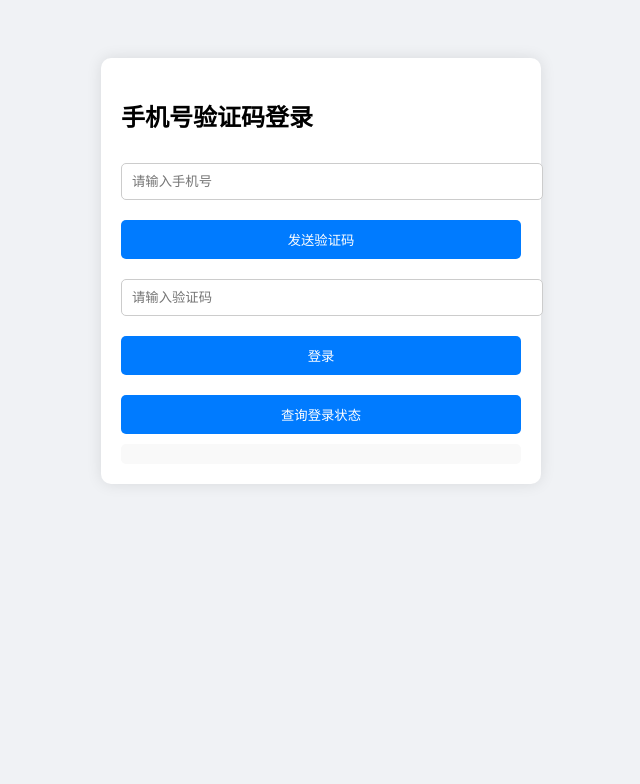
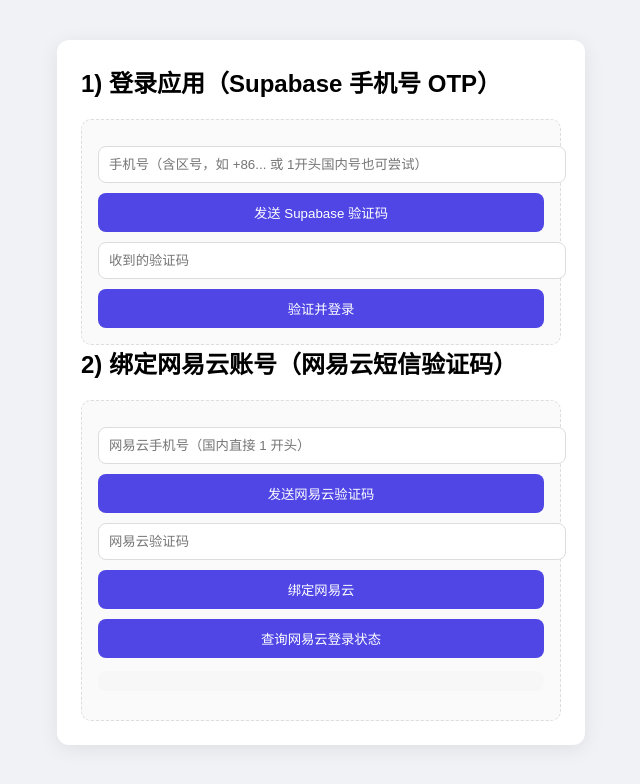
Before and after one commit to sugarushhh/AiMR, a Flask app: page / in a window 1280 px wide. Shown: the top 784 px of the page, without its empty margins (319-959 px from the left). Run offline with Flask 3, Linux system fonts and the light colour scheme; some libraries are stand-ins or nearby versions.

Commit message:
Add files via upload

```diff
--- a/app.py
+++ b/app.py
@@ -1,39 +1,181 @@
+import os
+import threading
+import time
+import requests
+from functools import wraps
 from flask import Flask, request, jsonify, render_template
+
+# NeteaseCloudMusic SDK
 from NeteaseCloudMusic import NeteaseCloudMusicApi
-import os
 
-app = Flask(__name__)
-netease = NeteaseCloudMusicApi()  # 初始化API
+# Supabase
+from supabase import create_client, Client
 
-# 前端页面
+SUPABASE_URL = os.environ.get("SUPABASE_URL", "")
+SUPABASE_ANON_KEY = os.environ.get("SUPABASE_ANON_KEY", "")
+SUPABASE_SERVICE_ROLE_KEY = os.environ.get("SUPABASE_SERVICE_ROLE_KEY", "")
+
+app = Flask(__name__, template_folder="templates")
+netease = NeteaseCloudMusicApi()
+supabase: Client = create_client(SUPABASE_URL, SUPABASE_SERVICE_ROLE_KEY)  # 后端用 service_role 便于写入
+
+# ---------- 可选：自唤醒，防止 Render 休眠 ----------
+def keep_alive():
+    url = os.environ.get("RENDER_URL") or ""  # 你可在 env 里加 RENDER_URL = https://your.onrender.com
+    if not url:
+        return
+    while True:
+        try:
+            requests.get(url, timeout=10)
+        except:
+            pass
+        time.sleep(300)  # 5 分钟
+
+threading.Thread(target=keep_alive, daemon=True).start()
+
+
+# ---------- 工具：校验 Supabase 前端传来的 JWT ----------
+import httpx
+
+def get_supabase_user_from_jwt(token: str):
+    """
+    通过 GoTrue /auth/v1/user 验证前端 Supabase JWT 并取回 user 对象
+    """
+    if not token:
+        return None, "missing token"
+    headers = {
+        "Authorization": f"Bearer {token}",
+        "apikey": SUPABASE_ANON_KEY,  # 前端同款 anon key
+    }
+    url = f"{SUPABASE_URL}/auth/v1/user"
+    try:
+        resp = httpx.get(url, headers=headers, timeout=10)
+        if resp.status_code == 200:
+            return resp.json(), None
+        return None, f"auth error: {resp.text}"
+    except Exception as e:
+        return None, str(e)
+
+def require_auth(f):
+    @wraps(f)
+    def wrapper(*args, **kwargs):
+        auth_header = request.headers.get("Authorization", "")
+        token = ""
+        if auth_header.lower().startswith("bearer "):
+            token = auth_header.split(" ", 1)[1].strip()
+        user, err = get_supabase_user_from_jwt(token)
+        if err or not user:
+            return jsonify({"error": "unauthorized", "detail": err}), 401
+        # user 对象里有 id
+        request.supabase_user = user
+        return f(*args, **kwargs)
+    return wrapper
+
+
+# ------------------- 前端页面 -------------------
 @app.route("/")
 def index():
-    return render_template("index.html")
+    # 你的 templates/login.html
+    return render_template("login.html")
 
-# 发送验证码
-@app.route("/captcha", methods=["POST"])
-def send_captcha():
+
+# ------------------- 网易云绑定与数据接口 -------------------
+
+@app.route("/api/netease/send_captcha", methods=["POST"])
+@require_auth
+def ne_send_captcha():
     phone = request.form.get("phone")
     if not phone:
         return jsonify({"error": "缺少手机号"}), 400
-    result = netease.request("/captcha/sent", {"phone": str(phone)})
-    return jsonify(result)
+    res = netease.request("/captcha/sent", {"phone": str(phone)})
+    return jsonify(res)
 
-# 手机号 + 验证码登录
-@app.route("/login", methods=["POST"])
-def login():
+@app.route("/api/netease/login", methods=["POST"])
+@require_auth
+def ne_login():
+    """
+    前端传来 phone + captcha，调用网易云登陆
+    成功后将返回的 cookie 写入 netease_accounts 表
+    """
     phone = request.form.get("phone")
     captcha = request.form.get("captcha")
     if not phone or not captcha:
         return jsonify({"error": "缺少手机号或验证码"}), 400
+
+    # 1) 网易云登录
     result = netease.request("/login/cellphone", {"phone": str(phone), "captcha": str(captcha)})
-    return jsonify(result)
 
-# 查询登录状态
-@app.route("/status", methods=["GET"])
-def status():
-    result = netease.request("/login/status")
-    return jsonify(result)
+    # 2) 检查结果并拿 cookie（SDK 会把 cookie 存在 netease.cookie 字段；也会在工作目录生成 cookie_storage）
+    cookie = getattr(netease, "cookie", None)
+
+    if result.get("code") != 200 or not cookie:
+        return jsonify({"error": "网易云登录失败", "raw": result}), 400
+
+    # 3) 取 Supabase user_id
+    user_id = request.supabase_user["id"]
+    nickname = None
+    try:
+        # 查一下登录状态拿 profile（可选）
+        status = netease.request("/login/status")
+        nickname = status.get("data", {}).get("data", {}).get("profile", {}).get("nickname")
+    except:
+        pass
+
+    # 4) 写入/更新 netease_accounts（同一用户只保留一条的话可以先 upsert）
+    # 这里用 service_role，RLS 不生效
+    supabase.table("netease_accounts").insert({
+        "user_id": user_id,
+        "phone": str(phone),
+        "cookie": cookie,   # 生产环境建议加密
+        "nickname": nickname
+    }).execute()
+
+    return jsonify({"ok": True, "nickname": nickname})
+
+@app.route("/api/netease/status", methods=["GET"])
+@require_auth
+def ne_status():
+    try:
+        status = netease.request("/login/status")
+        return jsonify(status)
+    except Exception as e:
+        return jsonify({"error": str(e)}), 500
+
+@app.route("/api/history/sync", methods=["POST"])
+@require_auth
+def sync_history():
+    """
+    示例：从网易云拉取最近播放并落库
+    实际接口你可以用 /user/record 或 /record/recent/song 等（按 SDK 文档选择）
+    这里示例用一个假的结果结构说明如何写库
+    """
+    user_id = request.supabase_user["id"]
+
+    # 保底：确保 DB 有 cookie（如果你想每次都用 SDK 的内存 cookie，也可以）
+    acc = supabase.table("netease_accounts").select("*").eq("user_id", user_id).limit(1).execute()
+    if not acc.data:
+        return jsonify({"error": "未绑定网易云账号"}), 400
+
+    # TODO 这里根据 SDK 文档去请求实际历史接口，你可以替换为真实调用
+    # 例如：recent = netease.request("/record/recent/song", {"limit": "50"})
+    # 这里给个示例列表：
+    recent_list = [
+        {"song_id": "33894312", "song_name": "Lemon", "artist": "米津玄師", "played_at": time.strftime("%Y-%m-%dT%H:%M:%SZ", time.gmtime())},
+    ]
+
+    # 批量落库
+    rows = [{"user_id": user_id, **item} for item in recent_list]
+    if rows:
+        supabase.table("listening_history").insert(rows).execute()
+
+    return jsonify({"ok": True, "count": len(rows)})
+
+
+# 健康检查
+@app.route("/health", methods=["GET"])
+def health():
+    return jsonify({"ok": True})
+
 
 if __name__ == "__main__":
     port = int(os.environ.get("PORT", 5000))
--- a/requirements.txt
+++ b/requirements.txt
@@ -2,3 +2,7 @@ flask
 requests
 NeteaseCloudMusic
 setuptools
+supabase==2.*
+httpx
+pyjwt
+cryptography
--- a/templates/login.html
+++ b/templates/login.html
@@ -1,39 +1,120 @@
 <!DOCTYPE html>
-<html>
+<html lang="zh-CN">
 <head>
-  <meta charset="utf-8">
-  <title>网易云扫码登录</title>
-  <link rel="stylesheet" href="/static/style.css">
+<meta charset="UTF-8" />
+<title>登录与绑定网易云</title>
+<meta name="viewport" content="width=device-width, initial-scale=1" />
+<style>
+  body{font-family:Arial,Helvetica,sans-serif;background:#f0f2f5;margin:0;padding:40px}
+  .wrap{max-width:480px;margin:0 auto;background:#fff;padding:24px;border-radius:12px;box-shadow:0 4px 20px rgba(0,0,0,0.08)}
+  h2{margin:0 0 16px}
+  input,button{width:100%;padding:10px;border:1px solid #ddd;border-radius:8px;margin-top:10px}
+  button{background:#4f46e5;color:#fff;border:none;cursor:pointer}
+  button:hover{opacity:.9}
+  .card{margin-top:20px;padding:16px;border:1px dashed #ddd;border-radius:10px;background:#fafafa}
+  pre{white-space:pre-wrap;background:#f7f7f7;padding:10px;border-radius:8px;max-height:220px;overflow:auto}
+</style>
 </head>
 <body>
-  <div class="container">
-    <h2>扫码登录网易云音乐</h2>
-    <img id="qrimg" src="" alt="二维码" />
-    <p id="status">请使用网易云音乐APP扫码</p>
+<div class="wrap">
+  <h2>1) 登录应用（Supabase 手机号 OTP）</h2>
+  <div class="card">
+    <input id="sp_phone" placeholder="手机号（含区号，如 +86... 或 1开头国内号也可尝试）" />
+    <button onclick="sendSpOtp()">发送 Supabase 验证码</button>
+    <input id="sp_code" placeholder="收到的验证码" />
+    <button onclick="verifySpOtp()">验证并登录</button>
+    <div id="sp_result"></div>
   </div>
 
-  <script>
-    async function loadQR() {
-      let res = await fetch('/get_qr');
-      let data = await res.json();
-      document.getElementById('qrimg').src = data.qrimg;
+  <h2>2) 绑定网易云账号（网易云短信验证码）</h2>
+  <div class="card">
+    <input id="ne_phone" placeholder="网易云手机号（国内直接 1 开头）" />
+    <button onclick="sendNeCaptcha()">发送网易云验证码</button>
+    <input id="ne_code" placeholder="网易云验证码" />
+    <button onclick="bindNetease()">绑定网易云</button>
+    <button onclick="checkNeStatus()">查询网易云登录状态</button>
+    <pre id="ne_result"></pre>
+  </div>
+</div>
 
-      checkStatus();
-    }
+<script src="https://cdn.jsdelivr.net/npm/@supabase/supabase-js@2"></script>
+<script>
+const SUPABASE_URL = "https://eiyaloehytwaralfqsrk.supabase.co";
+const SUPABASE_ANON_KEY = "eyJhbGciOiJIUzI1NiIsInR5cCI6IkpXVCJ9.eyJpc3MiOiJzdXBhYmFzZSIsInJlZiI6ImVpeWFsb2VoeXR3YXJhbGZxc3JrIiwicm9sZSI6ImFub24iLCJpYXQiOjE3NTUxMzk1MzYsImV4cCI6MjA3MDcxNTUzNn0.t6E4Ps8qRsukYJUFUJ7ZTuc3nmn0SeKlSFIUi2QcVKk";
+const supabase = window.supabase.createClient(SUPABASE_URL, SUPABASE_ANON_KEY);
 
-    async function checkStatus() {
-      let interval = setInterval(async () => {
-        let res = await fetch('/check_qr');
-        let data = await res.json();
-        document.getElementById('status').innerText = data.msg;
-        if (data.code === 200) {
-          clearInterval(interval);
-          alert("登录成功！");
-        }
-      }, 3000);
-    }
+const $ = (id) => document.getElementById(id);
 
-    loadQR();
-  </script>
+async function sendSpOtp() {
+  const phone = $("sp_phone").value.trim();
+  if (!phone) return alert("请输入手机号");
+  const { data, error } = await supabase.auth.signInWithOtp({
+    phone,
+    options: { shouldCreateUser: true }
+  });
+  $("sp_result").innerText = error ? ("发送失败：" + error.message) : "验证码已发送";
+}
+
+async function verifySpOtp() {
+  const phone = $("sp_phone").value.trim();
+  const code = $("sp_code").value.trim();
+  if (!phone || !code) return alert("请输入手机号与验证码");
+  const { data, error } = await supabase.auth.verifyOtp({ phone, token: code, type: "sms" });
+  $("sp_result").innerText = error ? ("登录失败：" + error.message) : "登录成功";
+}
+
+async function getToken() {
+  const { data } = await supabase.auth.getSession();
+  return data?.session?.access_token || null;
+}
+
+// 下面这些调用你部署在 Render 的后端接口（同域，无需 CORS）
+async function sendNeCaptcha() {
+  const token = await getToken();
+  if (!token) return alert("请先完成上方 Supabase 登录");
+  const phone = $("ne_phone").value.trim();
+  if (!phone) return alert("请输入网易云手机号");
+
+  const res = await fetch("/api/netease/send_captcha", {
+    method: "POST",
+    headers: {
+      "Content-Type": "application/x-www-form-urlencoded",
+      "Authorization": "Bearer " + token
+    },
+    body: `phone=${encodeURIComponent(phone)}`
+  });
+  const data = await res.json();
+  $("ne_result").innerText = JSON.stringify(data, null, 2);
+}
+
+async function bindNetease() {
+  const token = await getToken();
+  if (!token) return alert("请先完成上方 Supabase 登录");
+  const phone = $("ne_phone").value.trim();
+  const code = $("ne_code").value.trim();
+  if (!phone || !code) return alert("请输入网易云手机号与验证码");
+
+  const res = await fetch("/api/netease/login", {
+    method: "POST",
+    headers: {
+      "Content-Type": "application/x-www-form-urlencoded",
+      "Authorization": "Bearer " + token
+    },
+    body: `phone=${encodeURIComponent(phone)}&captcha=${encodeURIComponent(code)}`
+  });
+  const data = await res.json();
+  $("ne_result").innerText = JSON.stringify(data, null, 2);
+}
+
+async function checkNeStatus() {
+  const token = await getToken();
+  if (!token) return alert("请先完成上方 Supabase 登录");
+  const res = await fetch("/api/netease/status", {
+    headers: { "Authorization": "Bearer " + token }
+  });
+  const data = await res.json();
+  $("ne_result").innerText = JSON.stringify(data, null, 2);
+}
+</script>
 </body>
 </html>
```
